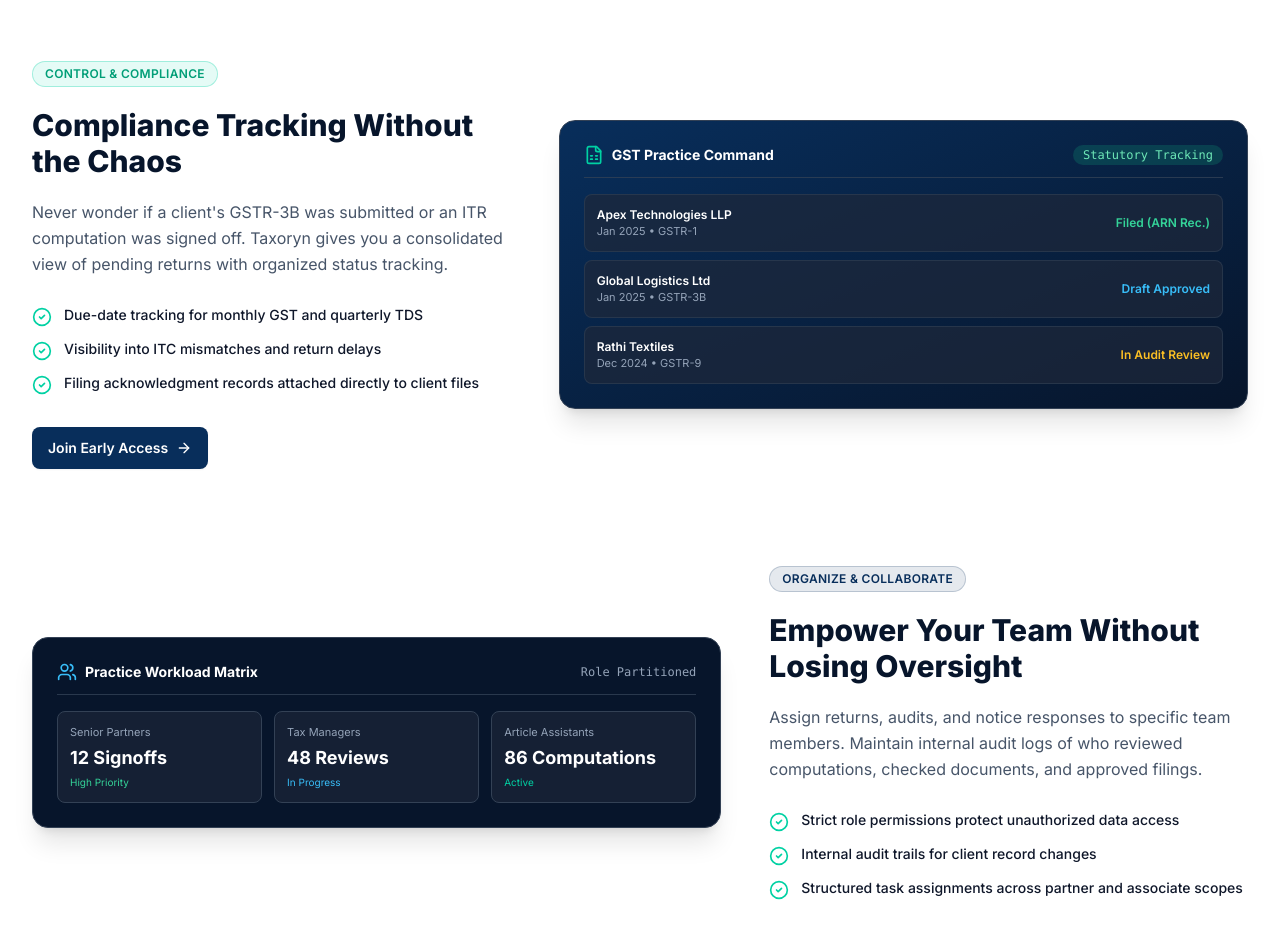
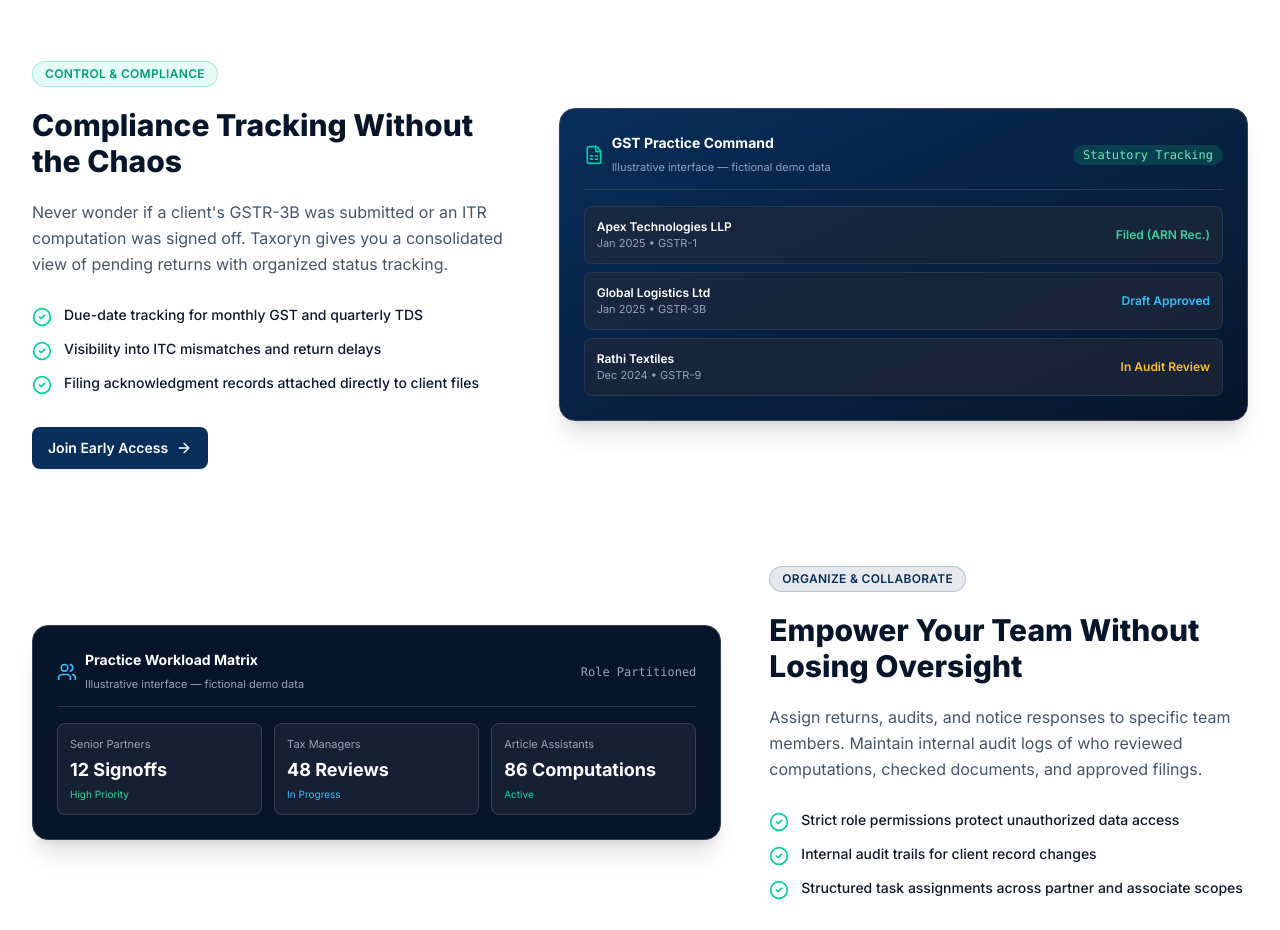
Before and after one commit to apexengineeringhub/Taxoryn-Marketing, a Next.js app: page / in a window 1280 px wide. Shown: the part 5420-6350 px from the top of the page. Built offline with nearby package versions, Linux system fonts and the light colour scheme; no server answers.

Commit message:
fix : code freeze

```diff
--- a/app/security/page.tsx
+++ b/app/security/page.tsx
@@ -70,7 +70,7 @@
     {
       title: "Practice Data Ownership & Privacy",
       description:
-        "Your practice retains ownership of the data you provide to Taxoryn, subject to the applicable terms and agreements. Client financial records, PAN details, and compliance workpapers are never sold, analyzed for ads, or shared with third parties.",
+        "Your practice retains ownership of the data you provide to Taxoryn, subject to the applicable terms and agreements. Taxoryn does not sell practice or client data or use it for advertising. Data may be processed by service providers where necessary to operate the platform, subject to applicable privacy terms and agreements.",
       icon: ShieldCheck,
     },
     {
@@ -103,7 +103,7 @@
         "Statutory digital signatures (DSC) and portal credentials remain in practitioner control",
         "Final computation verification and statutory liability advisory is provided by the CA/Tax Consultant",
         "Practitioners retain full authority over team member permissions and client access grants",
-        "Data backup exports remain available to practice administrators at all times",
+        "Practice administrators can export supported practice records and documents",
       ],
     },
   ];
--- a/components/sections/ShowcaseSection.tsx
+++ b/components/sections/ShowcaseSection.tsx
@@ -61,10 +61,13 @@
           {/* Screenshot Container */}
           <div className="lg:col-span-7">
             <div className="p-4 sm:p-6 rounded-2xl bg-gradient-to-br from-[#082E5B] to-[#07152B] border border-slate-700 shadow-xl text-white space-y-4">
-              <div className="flex items-center justify-between border-b border-slate-700/80 pb-3">
+              <div className="flex flex-wrap items-center justify-between gap-2 border-b border-slate-700/80 pb-3">
                 <div className="flex items-center gap-2">
                   <FileSpreadsheet className="w-5 h-5 text-[#00D1A3]" />
-                  <span className="font-bold text-sm">GST Practice Command</span>
+                  <div>
+                    <span className="font-bold text-sm block">GST Practice Command</span>
+                    <span className="text-[11px] text-slate-400">Illustrative interface — fictional demo data</span>
+                  </div>
                 </div>
                 <span className="text-xs px-2.5 py-0.5 rounded-full bg-emerald-500/20 text-emerald-300 font-mono">
                   Statutory Tracking
@@ -95,10 +98,13 @@
         <div className="grid grid-cols-1 lg:grid-cols-12 gap-8 lg:gap-12 items-center">
           <div className="lg:col-span-7 order-2 lg:order-1">
             <div className="p-4 sm:p-6 rounded-2xl bg-[#07152B] border border-slate-700 shadow-xl text-white space-y-4">
-              <div className="flex items-center justify-between border-b border-slate-700/80 pb-3">
+              <div className="flex flex-wrap items-center justify-between gap-2 border-b border-slate-700/80 pb-3">
                 <div className="flex items-center gap-2">
                   <Users className="w-5 h-5 text-sky-400" />
-                  <span className="font-bold text-sm">Practice Workload Matrix</span>
+                  <div>
+                    <span className="font-bold text-sm block">Practice Workload Matrix</span>
+                    <span className="text-[11px] text-slate-400">Illustrative interface — fictional demo data</span>
+                  </div>
                 </div>
                 <span className="text-xs text-slate-400 font-mono">Role Partitioned</span>
               </div>
--- a/lib/content/faqs.ts
+++ b/lib/content/faqs.ts
@@ -81,7 +81,7 @@
     category: "security",
     question: "Where is our practice data stored and who owns it?",
     answer:
-      "Your practice retains ownership of the data you provide to Taxoryn, subject to the applicable terms and agreements. Taxoryn does not sell, monetize, or share your proprietary client records with third parties. Practice administrators can export their data at any time.",
+      "Your practice retains ownership of the data you provide to Taxoryn, subject to the applicable terms and agreements. Taxoryn does not sell practice or client data or use it for advertising. Data may be processed by service providers where necessary to operate the platform, subject to applicable privacy terms and agreements. Practice administrators can export supported practice records and documents.",
   },
   {
     id: "multi-branch-practices",
```
